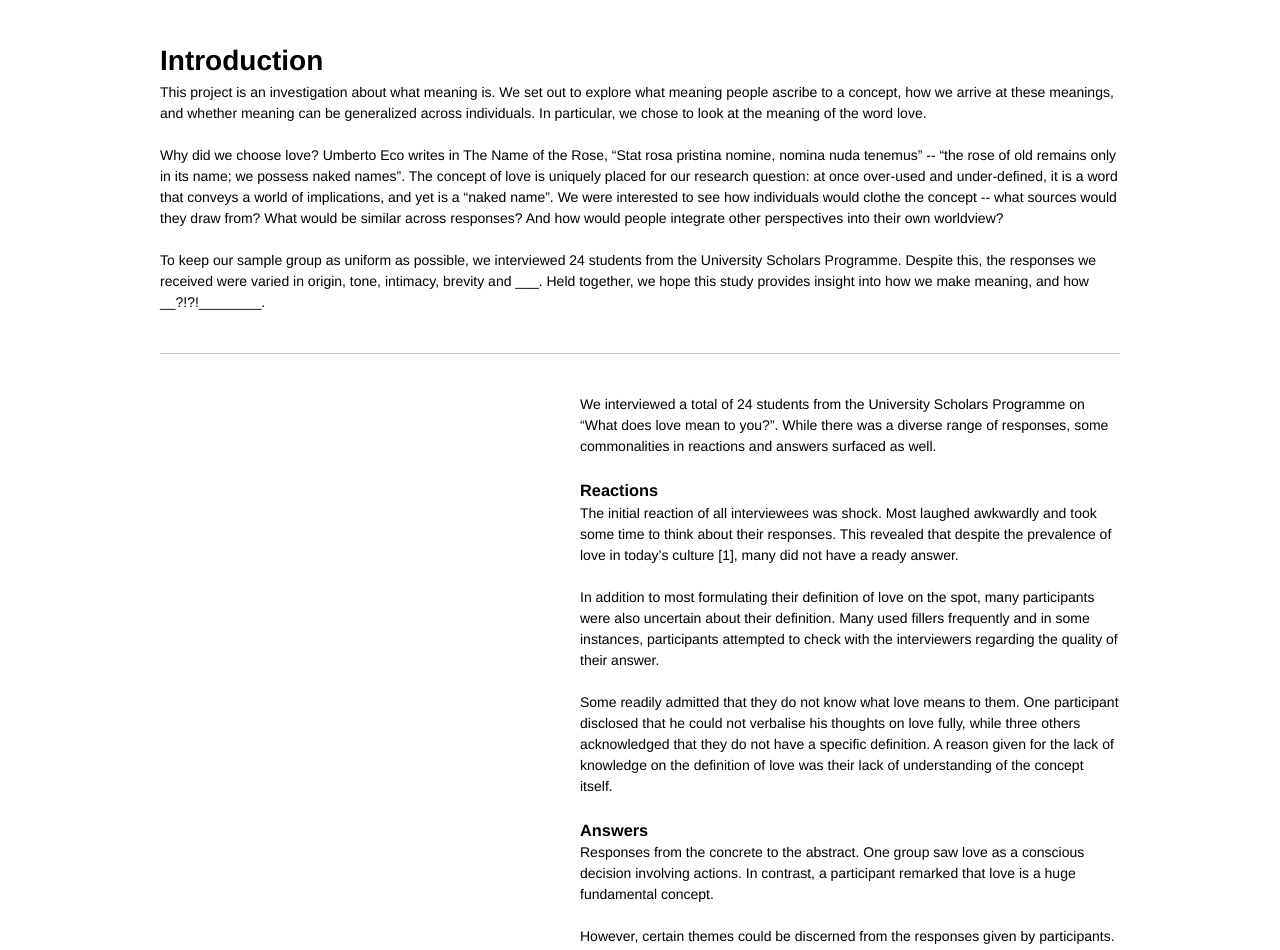
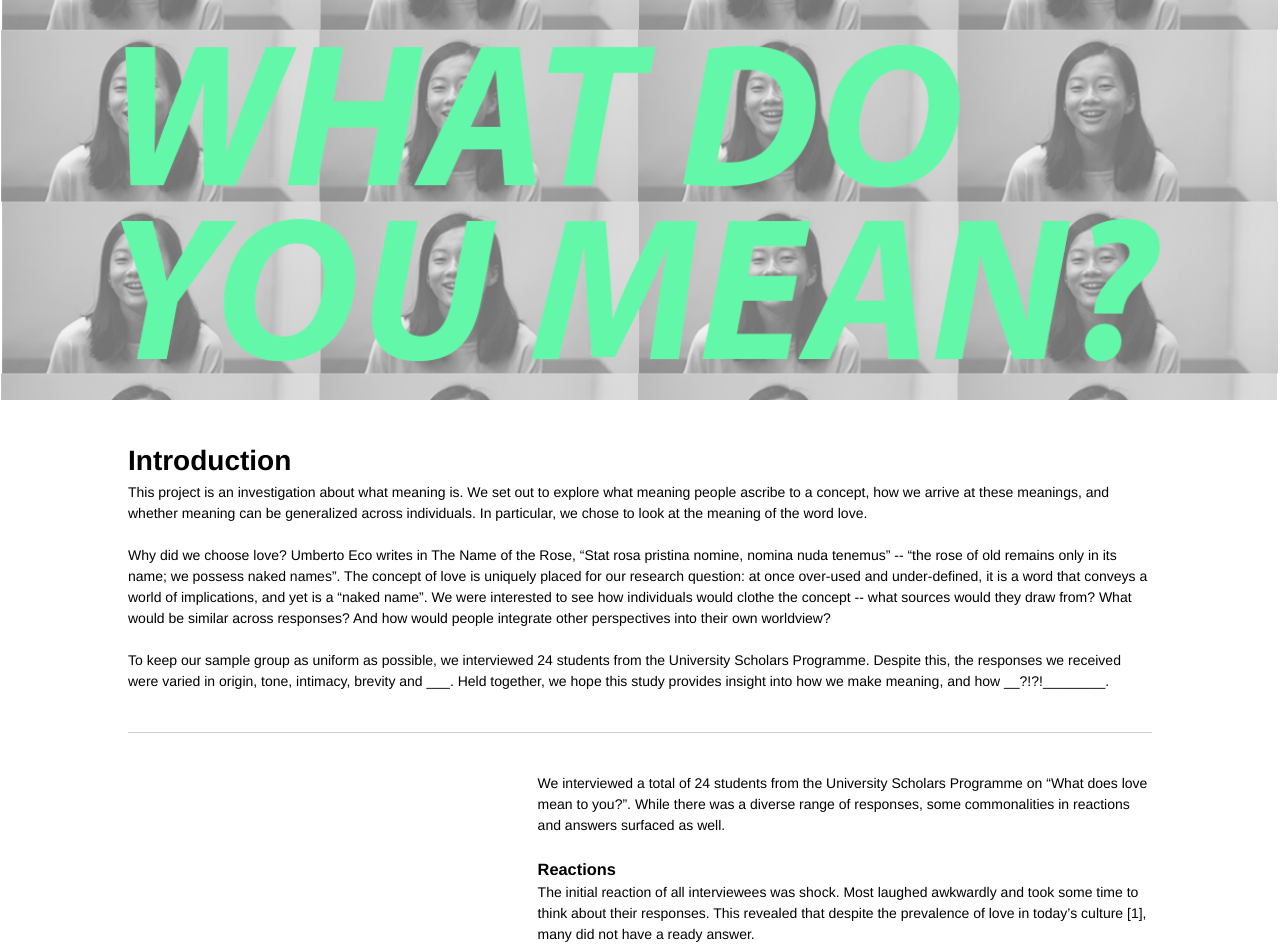
Before and after one commit to craaaa/collabpost, a plain HTML site: page index.html in a window 1280 px wide. Shown: the top 950 px of the page. Drawn offline with Linux system fonts and the light colour scheme.

Commit message:
Add parallax

```diff
--- a/index.html
+++ b/index.html
@@ -1,11 +1,13 @@
 <!DOCTYPE html>
 <html>
 <head>
-	<title>jQuery Stick 'em</title>
+	<title>What Do You Mean?</title>
 	<meta charset="utf-8">
 	<link href="screen.css" rel="stylesheet">
 </head>
 <body>
+	<div class="parallax-window large" data-parallax="scroll" data-image-src="title.png">
+	</div>
 	<div class="container">
 		<h1>Introduction</h1>
 		<p>This project is an investigation about what meaning is. We set out to explore what meaning people ascribe to a concept, how we arrive at these meanings, and whether meaning can be generalized across individuals. In particular, we chose to look at the meaning of the word love.</p>
@@ -13,7 +15,6 @@
 		<p>Why did we choose love? Umberto Eco writes in The Name of the Rose, “Stat rosa pristina nomine, nomina nuda tenemus” -- “the rose of old remains only in its name; we possess naked names”. The concept of love is uniquely placed for our research question: at once over-used and under-defined, it is a word that conveys a world of implications, and yet is a “naked name”. We were interested to see how individuals would clothe the concept -- what sources would they draw from? What would be similar across responses? And how would people integrate other perspectives into their own worldview?</p>
 
 		<p class="row">To keep our sample group as uniform as possible, we interviewed 24 students from the University Scholars Programme. Despite this, the responses we received were varied in origin, tone, intimacy, brevity and ___. Held together, we hope this study provides insight into how we make meaning, and how __?!?!________.</p>
-</p>
 		<div class="row stickem-container">
 			<div class="content">
 				<p>We interviewed a total of 24 students from the University Scholars Programme on “What does love mean to you?”. While there was a diverse range of responses, some commonalities in reactions and answers surfaced as well.</p>
@@ -43,15 +44,16 @@
 
 			<div class="aside stickem">
 				<h1>What does love mean to you?</h1>
-				<iframe src="https://player.vimeo.com/video/156915323" width="360px" height="202px" frameborder="0" webkitallowfullscreen mozallowfullscreen allowfullscreen></iframe>
+				<iframe src="https://player.vimeo.com/video/156915323" width="100%" height="100%" frameborder="0" webkitallowfullscreen mozallowfullscreen allowfullscreen></iframe>
 			</div>
 		</div>
-
+	</div>
+	<div class="parallax-window" data-parallax="scroll" data-image-src="ferns.jpg"></div>
+	<div class="container">
 		<div class="row stickem-container">
 			<div class="aside stickem">
 				<h1>Why does love mean this to you?</h1>
-				<p>Lorem ipsum dolor sit amet, consectetur adipisicing elit, sed do eiusmod tempor incididunt ut labore et dolore magna aliqua. Ut enim ad minim veniam, quis nostrud exercitation ullamco laboris nisi ut aliquip ex ea commodo consequat. Duis aute irure dolor in reprehenderit in voluptate velit esse cillum dolore eu fugiat nulla pariatur. Excepteur sint occaecat cupidatat non proident, sunt in culpa qui officia deserunt mollit anim id est laborum.</p>
-				<p>Lorem ipsum dolor sit amet, consectetur adipisicing elit, sed do eiusmod tempor incididunt ut labore et dolore magna aliqua. Ut enim ad minim veniam, quis nostrud exercitation ullamco laboris nisi ut aliquip ex ea commodo consequat. Duis aute irure dolor in reprehenderit in voluptate velit esse cillum dolore eu fugiat nulla pariatur. Excepteur sint occaecat cupidatat non proident, sunt in culpa qui officia deserunt mollit anim id est laborum.</p>
+				<iframe src="https://player.vimeo.com/video/156915323" width="100%" height="100%" frameborder="0" webkitallowfullscreen mozallowfullscreen allowfullscreen></iframe>
 			</div>
 			<div class="content">
 				<p>The next question aimed to understand how participants produced their definition of love.</p>
@@ -71,11 +73,10 @@
 				<p>The background of the respondents also affected the influences behind their meaning making process. Those who had never been in a relationship tended to be more uncertain of their responses, and based their definitions of love on observation. Atharv: That’s all I can think of now. Huijia: idk alot about romantic love...</p>
 			</div>
 		</div>
-
 		<div class="row stickem-container">
 			<div class="aside stickem">
-				<h2>Heading</h2>
-				<p>Lorem ipsum dolor sit amet, consectetur adipisicing elit, sed do eiusmod tempor incididunt ut labore et dolore magna aliqua. Ut enim ad minim veniam, quis nostrud exercitation ullamco laboris nisi ut aliquip ex ea commodo consequat.</p>
+				<h1>Would you rethink your answer?</h1>
+				<iframe src="https://player.vimeo.com/video/156915323" width="100%" height="100%" frameborder="0" webkitallowfullscreen mozallowfullscreen allowfullscreen></iframe>
 			</div>
 			<div class="content">
 				<p>Lorem ipsum dolor sit amet, consectetur adipisicing elit, sed do eiusmod tempor incididunt ut labore et dolore magna aliqua. Ut enim ad minim veniam, quis nostrud exercitation ullamco laboris nisi ut aliquip ex ea commodo consequat. Duis aute irure dolor in reprehenderit in voluptate velit esse cillum dolore eu fugiat nulla pariatur. Excepteur sint occaecat cupidatat non proident, sunt in culpa qui officia deserunt mollit anim id est laborum.</p>
@@ -100,5 +101,6 @@
 			$('.container').stickem();
 		});
 	</script>
+	<script src="parallax/parallax.js"></script>
 </body>
 </html>
--- /dev/null
+++ b/parallax/parallax.js
@@ -0,0 +1,412 @@
+/*!
+ * parallax.js v1.5.0 (http://pixelcog.github.io/parallax.js/)
+ * @copyright 2016 PixelCog, Inc.
+ * @license MIT (https://github.com/pixelcog/parallax.js/blob/master/LICENSE)
+ */
+
+;(function ( $, window, document, undefined ) {
+
+  // Polyfill for requestAnimationFrame
+  // via: https://gist.github.com/paulirish/1579671
+
+  (function() {
+    var lastTime = 0;
+    var vendors = ['ms', 'moz', 'webkit', 'o'];
+    for(var x = 0; x < vendors.length && !window.requestAnimationFrame; ++x) {
+      window.requestAnimationFrame = window[vendors[x]+'RequestAnimationFrame'];
+      window.cancelAnimationFrame = window[vendors[x]+'CancelAnimationFrame'] || window[vendors[x]+'CancelRequestAnimationFrame'];
+    }
+
+    if (!window.requestAnimationFrame)
+      window.requestAnimationFrame = function(callback) {
+        var currTime = new Date().getTime();
+        var timeToCall = Math.max(0, 16 - (currTime - lastTime));
+        var id = window.setTimeout(function() { callback(currTime + timeToCall); },
+          timeToCall);
+        lastTime = currTime + timeToCall;
+        return id;
+      };
+
+    if (!window.cancelAnimationFrame)
+      window.cancelAnimationFrame = function(id) {
+        clearTimeout(id);
+      };
+  }());
+
+
+  // Parallax Constructor
+
+  function Parallax(element, options) {
+    var self = this;
+
+    if (typeof options == 'object') {
+      delete options.refresh;
+      delete options.render;
+      $.extend(this, options);
+    }
+
+    this.$element = $(element);
+
+    if (!this.imageSrc && this.$element.is('img')) {
+      this.imageSrc = this.$element.attr('src');
+    }
+
+    var positions = (this.position + '').toLowerCase().match(/\S+/g) || [];
+
+    if (positions.length < 1) {
+      positions.push('center');
+    }
+    if (positions.length == 1) {
+      positions.push(positions[0]);
+    }
+
+    if (positions[0] == 'top' || positions[0] == 'bottom' || positions[1] == 'left' || positions[1] == 'right') {
+      positions = [positions[1], positions[0]];
+    }
+
+    if (this.positionX !== undefined) positions[0] = this.positionX.toLowerCase();
+    if (this.positionY !== undefined) positions[1] = this.positionY.toLowerCase();
+
+    self.positionX = positions[0];
+    self.positionY = positions[1];
+
+    if (this.positionX != 'left' && this.positionX != 'right') {
+      if (isNaN(parseInt(this.positionX))) {
+        this.positionX = 'center';
+      } else {
+        this.positionX = parseInt(this.positionX);
+      }
+    }
+
+    if (this.positionY != 'top' && this.positionY != 'bottom') {
+      if (isNaN(parseInt(this.positionY))) {
+        this.positionY = 'center';
+      } else {
+        this.positionY = parseInt(this.positionY);
+      }
+    }
+
+    this.position =
+      this.positionX + (isNaN(this.positionX)? '' : 'px') + ' ' +
+      this.positionY + (isNaN(this.positionY)? '' : 'px');
+
+    if (navigator.userAgent.match(/(iPod|iPhone|iPad)/)) {
+      if (this.imageSrc && this.iosFix && !this.$element.is('img')) {
+        this.$element.css({
+          backgroundImage: 'url(' + this.imageSrc + ')',
+          backgroundSize: 'cover',
+          backgroundPosition: this.position
+        });
+      }
+      return this;
+    }
+
+    if (navigator.userAgent.match(/(Android)/)) {
+      if (this.imageSrc && this.androidFix && !this.$element.is('img')) {
+        this.$element.css({
+          backgroundImage: 'url(' + this.imageSrc + ')',
+          backgroundSize: 'cover',
+          backgroundPosition: this.position
+        });
+      }
+      return this;
+    }
+
+    this.$mirror = $('<div />').prependTo(this.mirrorContainer);
+
+    var slider = this.$element.find('>.parallax-slider');
+    var sliderExisted = false;
+
+    if (slider.length == 0)
+      this.$slider = $('<img />').prependTo(this.$mirror);
+    else {
+      this.$slider = slider.prependTo(this.$mirror)
+      sliderExisted = true;
+    }
+
+    this.$mirror.addClass('parallax-mirror').css({
+      visibility: 'hidden',
+      zIndex: this.zIndex,
+      position: 'fixed',
+      top: 0,
+      left: 0,
+      overflow: 'hidden'
+    });
+
+    this.$slider.addClass('parallax-slider').one('load', function() {
+      if (!self.naturalHeight || !self.naturalWidth) {
+        self.naturalHeight = this.naturalHeight || this.height || 1;
+        self.naturalWidth  = this.naturalWidth  || this.width  || 1;
+      }
+      self.aspectRatio = self.naturalWidth / self.naturalHeight;
+
+      Parallax.isSetup || Parallax.setup();
+      Parallax.sliders.push(self);
+      Parallax.isFresh = false;
+      Parallax.requestRender();
+    });
+
+    if (!sliderExisted)
+      this.$slider[0].src = this.imageSrc;
+
+    if (this.naturalHeight && this.naturalWidth || this.$slider[0].complete || slider.length > 0) {
+      this.$slider.trigger('load');
+    }
+
+  }
+
+
+  // Parallax Instance Methods
+
+  $.extend(Parallax.prototype, {
+    speed:    0.2,
+    bleed:    0,
+    zIndex:   -100,
+    iosFix:   true,
+    androidFix: true,
+    position: 'center',
+    overScrollFix: false,
+    mirrorContainer: 'body',
+
+    refresh: function() {
+      this.boxWidth        = this.$element.outerWidth();
+      this.boxHeight       = this.$element.outerHeight() + this.bleed * 2;
+      this.boxOffsetTop    = this.$element.offset().top - this.bleed;
+      this.boxOffsetLeft   = this.$element.offset().left;
+      this.boxOffsetBottom = this.boxOffsetTop + this.boxHeight;
+
+      var winHeight = Parallax.winHeight;
+      var docHeight = Parallax.docHeight;
+      var maxOffset = Math.min(this.boxOffsetTop, docHeight - winHeight);
+      var minOffset = Math.max(this.boxOffsetTop + this.boxHeight - winHeight, 0);
+      var imageHeightMin = this.boxHeight + (maxOffset - minOffset) * (1 - this.speed) | 0;
+      var imageOffsetMin = (this.boxOffsetTop - maxOffset) * (1 - this.speed) | 0;
+      var margin;
+
+      if (imageHeightMin * this.aspectRatio >= this.boxWidth) {
+        this.imageWidth    = imageHeightMin * this.aspectRatio | 0;
+        this.imageHeight   = imageHeightMin;
+        this.offsetBaseTop = imageOffsetMin;
+
+        margin = this.imageWidth - this.boxWidth;
+
+        if (this.positionX == 'left') {
+          this.offsetLeft = 0;
+        } else if (this.positionX == 'right') {
+          this.offsetLeft = - margin;
+        } else if (!isNaN(this.positionX)) {
+          this.offsetLeft = Math.max(this.positionX, - margin);
+        } else {
+          this.offsetLeft = - margin / 2 | 0;
+        }
+      } else {
+        this.imageWidth    = this.boxWidth;
+        this.imageHeight   = this.boxWidth / this.aspectRatio | 0;
+        this.offsetLeft    = 0;
+
+        margin = this.imageHeight - imageHeightMin;
+
+        if (this.positionY == 'top') {
+          this.offsetBaseTop = imageOffsetMin;
+        } else if (this.positionY == 'bottom') {
+          this.offsetBaseTop = imageOffsetMin - margin;
+        } else if (!isNaN(this.positionY)) {
+          this.offsetBaseTop = imageOffsetMin + Math.max(this.positionY, - margin);
+        } else {
+          this.offsetBaseTop = imageOffsetMin - margin / 2 | 0;
+        }
+      }
+    },
+
+    render: function() {
+      var scrollTop    = Parallax.scrollTop;
+      var scrollLeft   = Parallax.scrollLeft;
+      var overScroll   = this.overScrollFix ? Parallax.overScroll : 0;
+      var scrollBottom = scrollTop + Parallax.winHeight;
+
+      if (this.boxOffsetBottom > scrollTop && this.boxOffsetTop <= scrollBottom) {
+        this.visibility = 'visible';
+        this.mirrorTop = this.boxOffsetTop  - scrollTop;
+        this.mirrorLeft = this.boxOffsetLeft - scrollLeft;
+        this.offsetTop = this.offsetBaseTop - this.mirrorTop * (1 - this.speed);
+      } else {
+        this.visibility = 'hidden';
+      }
+
+      this.$mirror.css({
+        transform: 'translate3d('+this.mirrorLeft+'px, '+(this.mirrorTop - overScroll)+'px, 0px)',
+        visibility: this.visibility,
+        height: this.boxHeight,
+        width: this.boxWidth
+      });
+
+      this.$slider.css({
+        transform: 'translate3d('+this.offsetLeft+'px, '+this.offsetTop+'px, 0px)',
+        position: 'absolute',
+        height: this.imageHeight,
+        width: this.imageWidth,
+        maxWidth: 'none'
+      });
+    }
+  });
+
+
+  // Parallax Static Methods
+
+  $.extend(Parallax, {
+    scrollTop:    0,
+    scrollLeft:   0,
+    winHeight:    0,
+    winWidth:     0,
+    docHeight:    1 << 30,
+    docWidth:     1 << 30,
+    sliders:      [],
+    isReady:      false,
+    isFresh:      false,
+    isBusy:       false,
+
+    setup: function() {
+      if (this.isReady) return;
+
+      var self = this;
+
+      var $doc = $(document), $win = $(window);
+
+      var loadDimensions = function() {
+        Parallax.winHeight = $win.height();
+        Parallax.winWidth  = $win.width();
+        Parallax.docHeight = $doc.height();
+        Parallax.docWidth  = $doc.width();
+      };
+
+      var loadScrollPosition = function() {
+        var winScrollTop  = $win.scrollTop();
+        var scrollTopMax  = Parallax.docHeight - Parallax.winHeight;
+        var scrollLeftMax = Parallax.docWidth  - Parallax.winWidth;
+        Parallax.scrollTop  = Math.max(0, Math.min(scrollTopMax,  winScrollTop));
+        Parallax.scrollLeft = Math.max(0, Math.min(scrollLeftMax, $win.scrollLeft()));
+        Parallax.overScroll = Math.max(winScrollTop - scrollTopMax, Math.min(winScrollTop, 0));
+      };
+
+      $win.on('resize.px.parallax load.px.parallax', function() {
+          loadDimensions();
+          self.refresh();
+          Parallax.isFresh = false;
+          Parallax.requestRender();
+        })
+        .on('scroll.px.parallax load.px.parallax', function() {
+          loadScrollPosition();
+          Parallax.requestRender();
+        });
+
+      loadDimensions();
+      loadScrollPosition();
+
+      this.isReady = true;
+
+      var lastPosition = -1;
+
+      function frameLoop() {
+        if (lastPosition == window.pageYOffset) {   // Avoid overcalculations
+          window.requestAnimationFrame(frameLoop);
+          return false;
+        } else lastPosition = window.pageYOffset;
+
+        self.render();
+        window.requestAnimationFrame(frameLoop);
+      }
+
+      frameLoop();
+    },
+
+    configure: function(options) {
+      if (typeof options == 'object') {
+        delete options.refresh;
+        delete options.render;
+        $.extend(this.prototype, options);
+      }
+    },
+
+    refresh: function() {
+      $.each(this.sliders, function(){ this.refresh(); });
+      this.isFresh = true;
+    },
+
+    render: function() {
+      this.isFresh || this.refresh();
+      $.each(this.sliders, function(){ this.render(); });
+    },
+
+    requestRender: function() {
+      var self = this;
+      self.render();
+      self.isBusy = false;
+    },
+    destroy: function(el){
+      var i,
+          parallaxElement = $(el).data('px.parallax');
+      parallaxElement.$mirror.remove();
+      for(i=0; i < this.sliders.length; i+=1){
+        if(this.sliders[i] == parallaxElement){
+          this.sliders.splice(i, 1);
+        }
+      }
+      $(el).data('px.parallax', false);
+      if(this.sliders.length === 0){
+        $(window).off('scroll.px.parallax resize.px.parallax load.px.parallax');
+        this.isReady = false;
+        Parallax.isSetup = false;
+      }
+    }
+  });
+
+
+  // Parallax Plugin Definition
+
+  function Plugin(option) {
+    return this.each(function () {
+      var $this = $(this);
+      var options = typeof option == 'object' && option;
+
+      if (this == window || this == document || $this.is('body')) {
+        Parallax.configure(options);
+      }
+      else if (!$this.data('px.parallax')) {
+        options = $.extend({}, $this.data(), options);
+        $this.data('px.parallax', new Parallax(this, options));
+      }
+      else if (typeof option == 'object')
+      {
+        $.extend($this.data('px.parallax'), options);
+      }
+      if (typeof option == 'string') {
+        if(option == 'destroy'){
+            Parallax.destroy(this);
+        }else{
+          Parallax[option]();
+        }
+      }
+    });
+  }
+
+  var old = $.fn.parallax;
+
+  $.fn.parallax             = Plugin;
+  $.fn.parallax.Constructor = Parallax;
+
+
+  // Parallax No Conflict
+
+  $.fn.parallax.noConflict = function () {
+    $.fn.parallax = old;
+    return this;
+  };
+
+
+  // Parallax Data-API
+
+  $( function () {
+    $('[data-parallax="scroll"]').parallax();
+  });
+
+}(jQuery, window, document));
--- a/screen.css
+++ b/screen.css
@@ -9,7 +9,18 @@ body {
 
 .container {
 	margin: 40px auto;
-	width: 960px;
+	width: 80%;
+}
+
+.title {
+	color: white;
+	font-size: 200px;
+	font-weight: bold;
+	line-height: 50%;
+	padding-top: 30%;
+	padding-left: 5%;
+	padding-right: 5%;
+	margin: auto;
 }
 
 .row {
@@ -29,7 +40,8 @@ body {
 
 .content {
 	float: right;
-	width: 540px;
+	min-width: 300px;
+	width: 60%;
 }
 
 .aside {
@@ -37,12 +49,20 @@ body {
 	float: left;
 	/*padding: 20px;*/
 	padding: 0px 0px;
-	width: 370px;
+	width: 30%;
+	min-width: 250px;
 }
 
+h1 {
+
+}
 
 h2 {
 	font-size: 20px;
+}
+
+h3 {
+
 }
 
 p {
@@ -60,3 +80,15 @@ p {
 	position: absolute;
 	left: 0;
 }
+
+.parallax-window {
+    min-height: 400px;
+    background: transparent;
+}
+
+.large{
+	  top: 0;
+	  left: 0;
+	  width: 100%;
+	  height: 200%;
+}
```
Also changed, not shown: parallax/bower.json (added, +20 -0 lines), parallax/package.json (added, +31 -0 lines), ferns.jpg (added), parallax/README.md (added), parallax/parallax.min.js (added), title.png (added), 2 other files.
